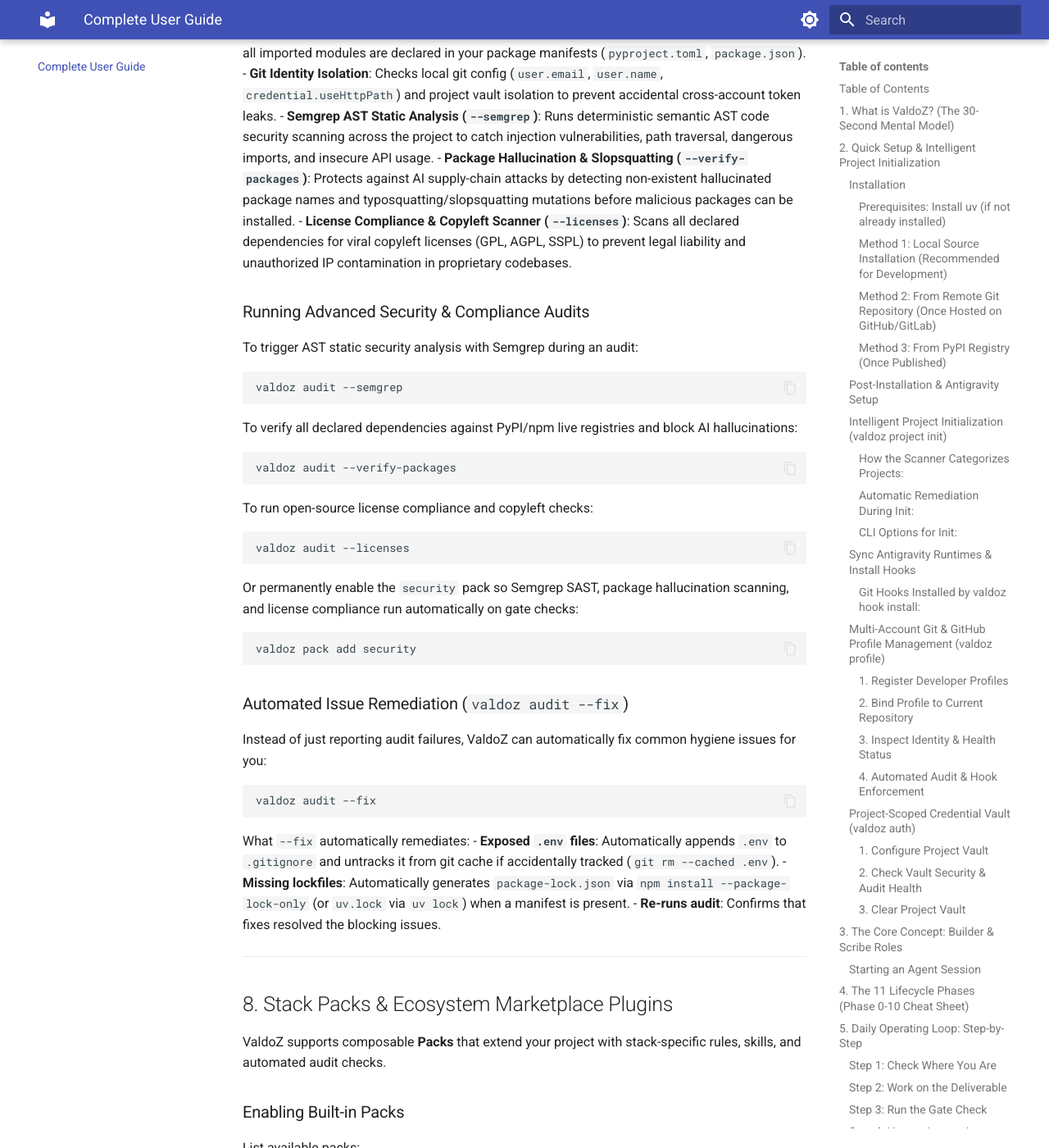
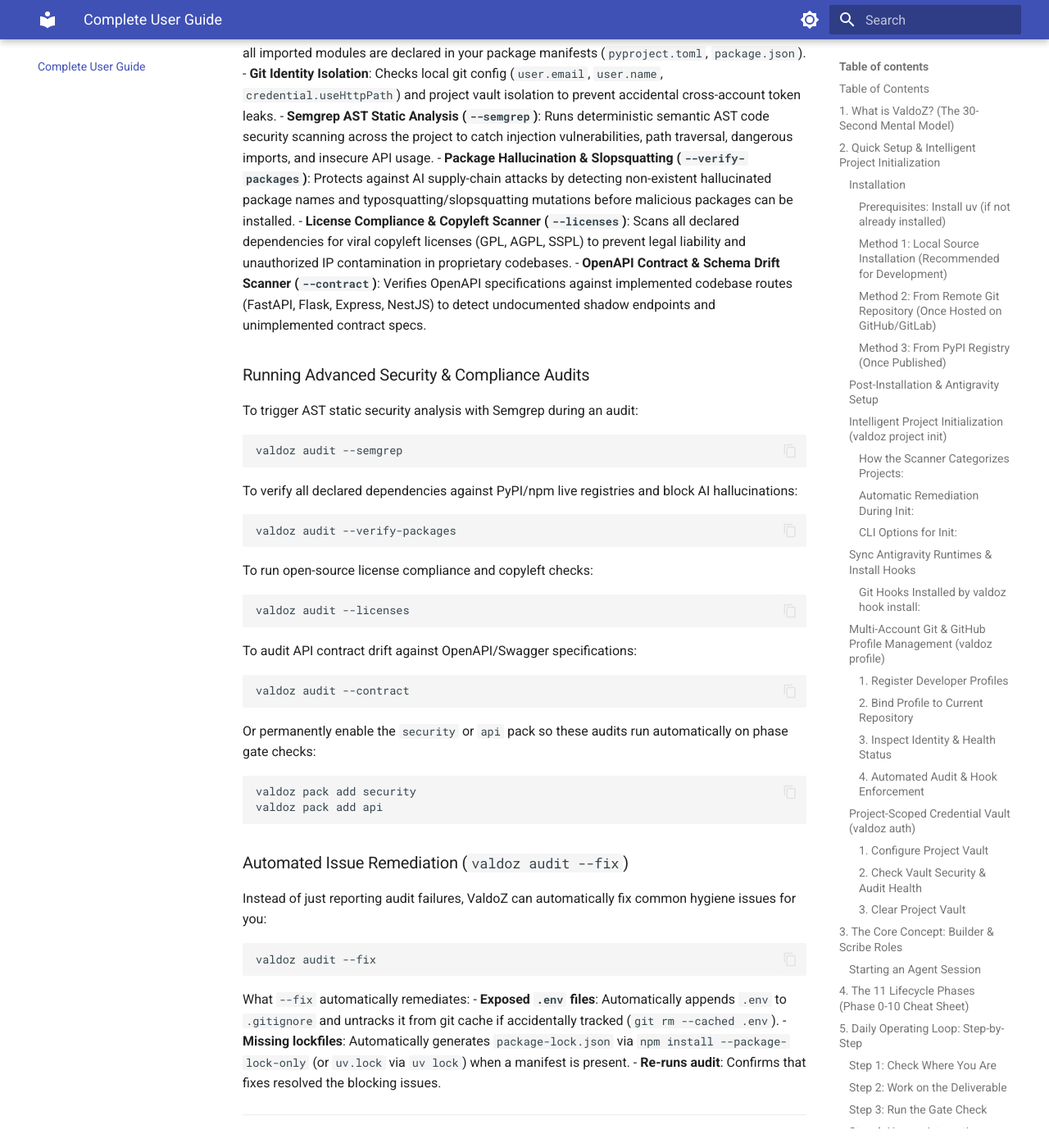
Before and after one commit to ajamea78/valdoz, an MkDocs documentation site: the page built from docs/USER_GUIDE.md, in a window 1280 px wide and 1400 px high, scrolled down 11319 px. Shown: the whole window at 82% size. Built offline with MkDocs 1.6.1 and Material for MkDocs 9.7.7, drawn with Linux system fonts in a browser that asks for light colours.

Commit message:
docs: document OpenAPI contract and schema drift scanner

````diff
--- a/docs/USER_GUIDE.md
+++ b/docs/USER_GUIDE.md
@@ -441,6 +441,7 @@
 - **Semgrep AST Static Analysis (`--semgrep`)**: Runs deterministic semantic AST code security scanning across the project to catch injection vulnerabilities, path traversal, dangerous imports, and insecure API usage.
 - **Package Hallucination & Slopsquatting (`--verify-packages`)**: Protects against AI supply-chain attacks by detecting non-existent hallucinated package names and typosquatting/slopsquatting mutations before malicious packages can be installed.
 - **License Compliance & Copyleft Scanner (`--licenses`)**: Scans all declared dependencies for viral copyleft licenses (GPL, AGPL, SSPL) to prevent legal liability and unauthorized IP contamination in proprietary codebases.
+- **OpenAPI Contract & Schema Drift Scanner (`--contract`)**: Verifies OpenAPI specifications against implemented codebase routes (FastAPI, Flask, Express, NestJS) to detect undocumented shadow endpoints and unimplemented contract specs.
 
 ### Running Advanced Security & Compliance Audits
 To trigger AST static security analysis with Semgrep during an audit:
@@ -455,9 +456,14 @@
 ```bash
 valdoz audit --licenses
 ```
-Or permanently enable the `security` pack so Semgrep SAST, package hallucination scanning, and license compliance run automatically on gate checks:
+To audit API contract drift against OpenAPI/Swagger specifications:
+```bash
+valdoz audit --contract
+```
+Or permanently enable the `security` or `api` pack so these audits run automatically on phase gate checks:
 ```bash
 valdoz pack add security
+valdoz pack add api
 ```
 
 ### Automated Issue Remediation (`valdoz audit --fix`)
````
